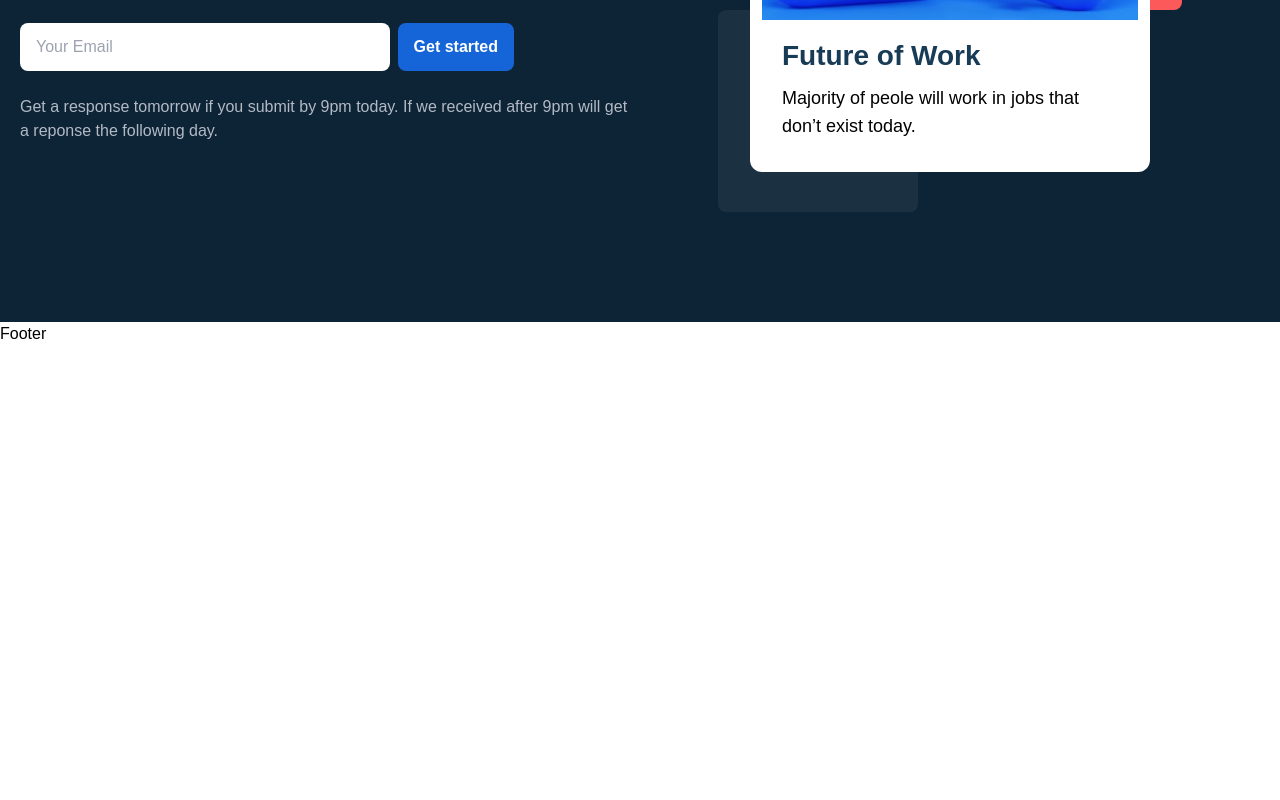
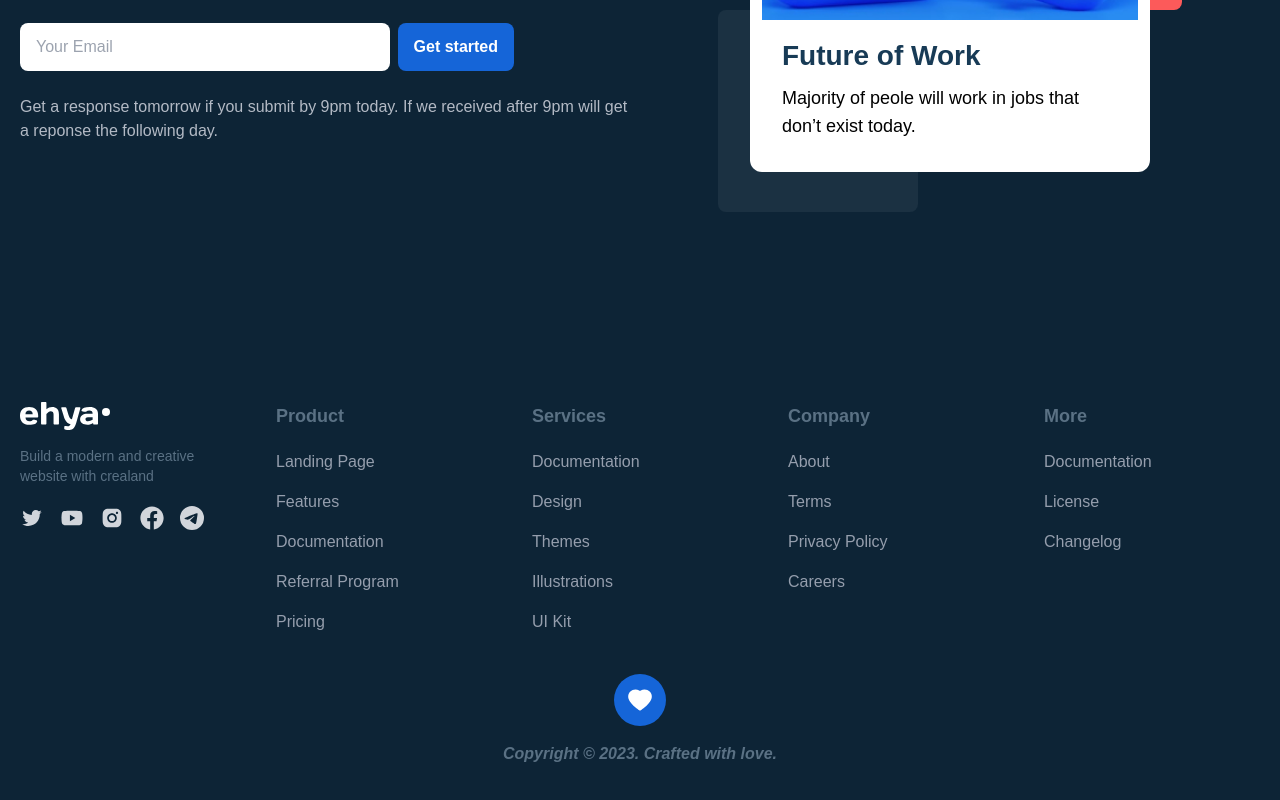
Before and after one commit to nv22032/blog-project, a React (Create React App) app: page / in a window 1280 px wide. Shown: the part 961-1761 px from the top of the page. Before the commit the page ends 1307 px from the top, so only its background shows below. Built offline with nearby package versions, Linux system fonts and the light colour scheme.

Commit message:
8 - Footer

```diff
--- a/src/components/Footer.jsx
+++ b/src/components/Footer.jsx
@@ -1,7 +1,138 @@
 import React from "react";
+import {
+  AiOutlineTwitter,
+  AiFillYoutube,
+  AiFillInstagram,
+  AiFillHeart,
+} from "react-icons/ai";
+import { FaFacebook } from "react-icons/fa";
+import { BsTelegram } from "react-icons/bs";
+
+import { images } from "../constants";
 
 const Footer = () => {
-  return <div>Footer</div>;
+  return (
+    <section className="bg-dark-hard">
+      <footer className="container mx-auto grid grid-cols-10 px-5 py-10 gap-y-10 gap-x-5 md:pt-20 md:grid-cols-12 lg:grid-cols-10 lg:gap-x-10">
+        <div className="col-span-5 md:col-span-4 lg:col-span-2">
+          <h3 className="text-[#5A7184] font-bold md:text-lg">Product</h3>
+          <ul className="text-[#959EAD] text-sm mt-5 space-y-4 md:text-base">
+            <li>
+              <a href="/">Landing Page</a>
+            </li>
+            <li>
+              <a href="/">Features</a>
+            </li>
+            <li>
+              <a href="/">Documentation</a>
+            </li>
+            <li>
+              <a href="/">Referral Program</a>
+            </li>
+            <li>
+              <a href="/">Pricing</a>
+            </li>
+          </ul>
+        </div>
+        <div className="col-span-5 md:col-span-4 lg:col-span-2">
+          <h3 className="text-[#5A7184] font-bold md:text-lg">Services</h3>
+          <ul className="text-[#959EAD] text-sm mt-5 space-y-4 md:text-base">
+            <li>
+              <a href="/">Documentation</a>
+            </li>
+            <li>
+              <a href="/">Design</a>
+            </li>
+            <li>
+              <a href="/">Themes</a>
+            </li>
+            <li>
+              <a href="/">Illustrations</a>
+            </li>
+            <li>
+              <a href="/">UI Kit</a>
+            </li>
+          </ul>
+        </div>
+        <div className="col-span-5 md:col-span-4 md:col-start-5 lg:col-start-auto lg:col-span-2">
+          <h3 className="text-[#5A7184] font-bold md:text-lg">Company</h3>
+          <ul className="text-[#959EAD] text-sm mt-5 space-y-4 md:text-base">
+            <li>
+              <a href="/">About</a>
+            </li>
+            <li>
+              <a href="/">Terms</a>
+            </li>
+            <li>
+              <a href="/">Privacy Policy</a>
+            </li>
+            <li>
+              <a href="/">Careers</a>
+            </li>
+          </ul>
+        </div>
+        <div className="col-span-5 md:col-span-4 lg:col-span-2">
+          <h3 className="text-[#5A7184] font-bold md:text-lg">More</h3>
+          <ul className="text-[#959EAD] text-sm mt-5 space-y-4 md:text-base">
+            <li>
+              <a href="/">Documentation</a>
+            </li>
+            <li>
+              <a href="/">License</a>
+            </li>
+            <li>
+              <a href="/">Changelog</a>
+            </li>
+          </ul>
+        </div>
+        <div className="col-span-10 md:order-first md:col-span-4 lg:col-span-2">
+          <img
+            src={images.Logo}
+            alt="logo"
+            className="brightness-0 invert mx-auto md:mx-0"
+          />
+          <p className="text-sm text-[#5A7184] text-center mt-4 md:text-left md:text-base lg:text-sm">
+            Build a modern and creative website with crealand
+          </p>
+          <ul className="flex justify-center items-center mt-5 space-x-4 text-gray-300 md:justify-start">
+            <li>
+              <a href="/">
+                <AiOutlineTwitter className="w-6 h-auto" />
+              </a>
+            </li>
+            <li>
+              <a href="/">
+                <AiFillYoutube className="w-6 h-auto" />
+              </a>
+            </li>
+            <li>
+              <a href="/">
+                <AiFillInstagram className="w-6 h-auto" />
+              </a>
+            </li>
+            <li>
+              <a href="/">
+                <FaFacebook className="w-6 h-auto" />
+              </a>
+            </li>
+            <li>
+              <a href="/">
+                <BsTelegram className="w-6 h-auto" />
+              </a>
+            </li>
+          </ul>
+        </div>
+        <div className="hidden md:flex flex-col items-center space-y-4 md:col-span-12 lg:col-span-10">
+          <div className="bg-primary text-white p-3 rounded-full">
+            <AiFillHeart className="w-7 h-auto" />
+          </div>
+          <p className="font-bold italic text-[#5A7184]">
+            Copyright © 2023. Crafted with love.
+          </p>
+        </div>
+      </footer>
+    </section>
+  );
 };
 
 export default Footer;
```
